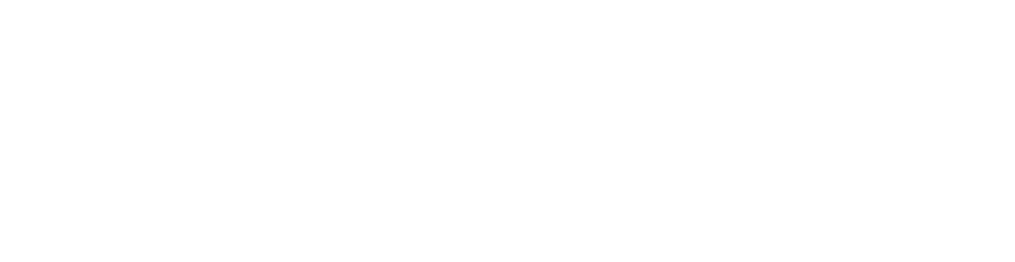
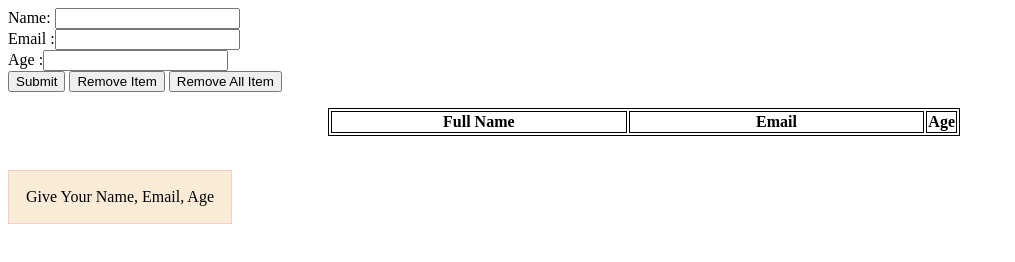
Before and after one commit to tanvirstreame/random, a plain HTML site: page localStorage/index.html in a window 1280 px wide. Shown: the whole page, without its empty margins (0-1015 px from the left). Drawn offline with Linux system fonts and the light colour scheme.

Commit message:
Added setItem, getItem and removeItem from localStroage

```diff
--- a/localStorage/index.html
+++ b/localStorage/index.html
@@ -1,9 +1,40 @@
 <!DOCTYPE html>
+
 <head>
+  <style>
+    table,
+    th,
+    td {
+      width: 50%;
+      border: 1px solid black;
+      margin-left: 320px;
+    }
 
+    .text-submit-massage {
+      background-color: antiquewhite;
+      border: 1px solid #f3cccc;
+      width: fit-content;
+      padding: 17px;
+    }
+  </style>
 </head>
+
 <body>
+  <div>
+    <form id="form">
+      Name: <input type="text" name="name" id="full_name" required/> <br>
+      Email :<input  type="email" name="email" id="email" required/> <br>
+      Age :<input type="number" name="age" id="age" required/> <br>
+      <button onclick="addData()" id="submit">Submit </button>
+      <button onclick="removeItem()"> Remove Item</button>
+      <button onclick="removeAllItem()">Remove All Item</button>
+    </form>
+    <p id="text"></p> <br>
+    <div class="text-submit-massage" id="text-submit-massage">
+    </div>
+  </div>
   <script src="localStorage.js"></script>
   <script src="scripts.js"></script>
 </body>
+
 </html>
--- a/localStorage/localStorage.js
+++ b/localStorage/localStorage.js
@@ -1,21 +1,22 @@
 class LocalStorage {
   addItem(data, key) {
     // Set local storage with key
-
+    localStorage.setItem(key, JSON.stringify(data));
   }
 
   getItem(key) {
     // Get local storage with key
-
+    const items = JSON.parse(localStorage.getItem(key) || "[]");
+    return items;
   }
 
   removeItem(key) {
     // Remove local storage with key
-
+     localStorage.removeItem(key);
   }
 
   removeAllItem() {
     // Clear all from local storage
-
+     localStorage.clear();
   }
 }
--- a/localStorage/scripts.js
+++ b/localStorage/scripts.js
@@ -1,3 +1,47 @@
+const itemList = new LocalStorage();
+document.getElementById("text-submit-massage").innerHTML = `Give Your Name, Email, Age`
+
 const addData = () => {
+  const itemList = new LocalStorage();
+  var arrayData = itemList.getItem("item") || [];
+  arrayData.push({
+    name: document.getElementById("full_name").value,
+    age: document.getElementById("age").value,
+    email: document.getElementById("email").value
+  })
+  document.getElementById("text-submit-massage").innerHTML = `Successfully Added Name: ${arrayData[arrayData.length - 1].name}`
+  itemList.addItem(arrayData, "item");
+  populateTable();
+}
 
+function populateTable() {
+  const itemList = new LocalStorage();
+  var items = itemList.getItem("item");
+  document.getElementById("text").innerHTML =
+    `<table>
+      <tr>
+      <th>Full Name</th>
+      <th>Email</th>
+      <th>Age</th>
+      </tr>
+    </table>`
+  items.map(item =>
+    document.getElementById("text").innerHTML +=
+    `<table>
+      <tr>
+        <td>${item.name}</td>
+        <td>${item.email}</td>
+        <td>${item.age}</td>
+      </tr>
+    </table >`
+  )
 }
+populateTable();
+
+const removeItem = () => {
+   itemList.removeItem('item')
+}
+
+const removeAllItem = () => {
+   itemList.removeAllItem()
+}
```
Lines whose indentation alone changed are shown as unchanged.
